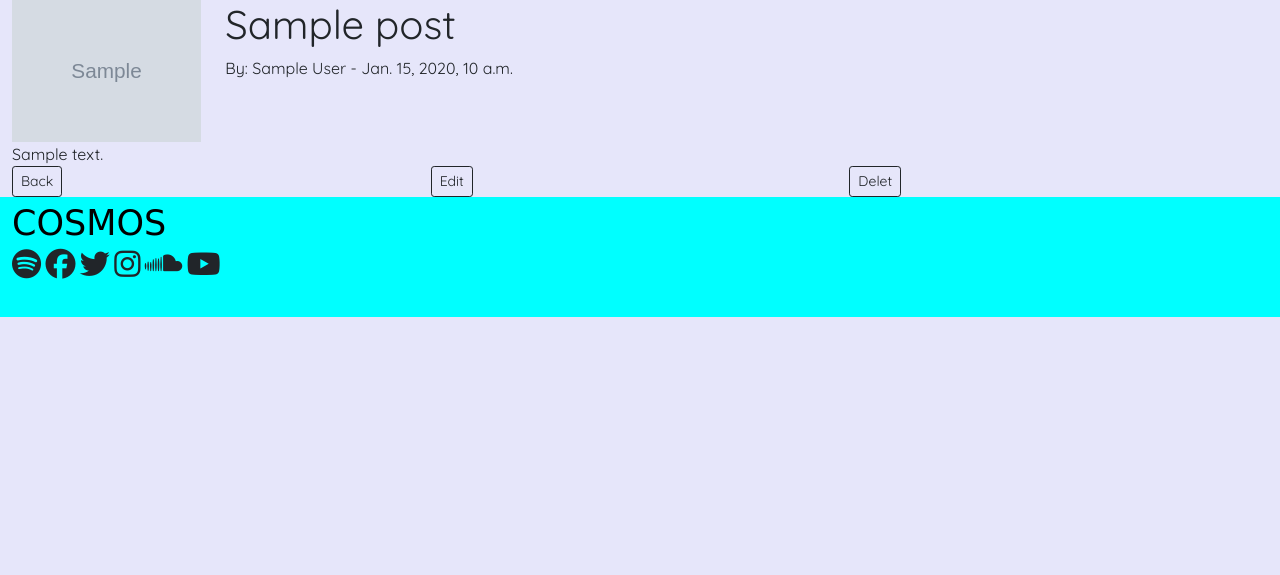
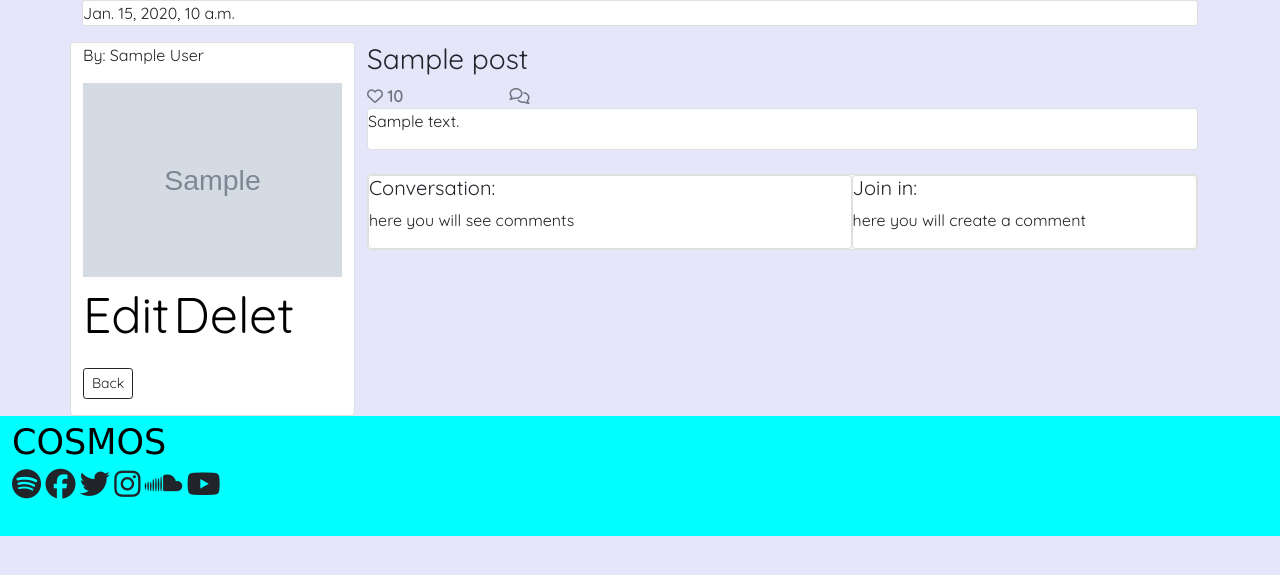
Before and after one commit to stroemlind/cosmos, a Django app: template templates/post_detail.html in a window 1280 px wide; the page is wider, and only the part inside the window is pictured. Shown: the part 182-757 px from the top of that part. Run offline with Django 3.2, Linux system fonts and the light colour scheme; the template is opened without the code that fills it: most values are stand-ins (such as "Sample title", 1, 10 or a date in 2020); grey boxes marked "Sample" are stand-in pictures; some libraries are stand-ins or nearby versions; some web fonts are replaced.

Commit message:
Add basic structure code for post_detail.html

```diff
--- a/templates/post_detail.html
+++ b/templates/post_detail.html
@@ -2,39 +2,83 @@
 
 {% block content %}
 
-<div class="container-fluid">
+<!-- Detail blog post -->
+<div class="container">
+    <!-- The row with created on information -->
     <div class="row">
+        <div class="col">
+            <p class="card">
+                {{ post.created_on}}
+            </p>
+        </div>
+    </div>
 
-        <!-- Detail blog post -->
-        <div class="col-sm-2">
+    <!-- The section with image and information about the author -->
+    <div class="row">
+        <div class="col-md-3 card">
+            <p>By: {{ post.author }}</p>
             {% if "placeholder" in post.image.url %}
             <img src="https://res.cloudinary.com/elistr/image/upload/v1645004389/24_nboztu.png" class="img-fluid rounded-start" alt="Images of text logo with a background of space">
             {% else %}
                 <img src="{{ post.image.url }}" alt="" width="100%">
             {% endif %}
-        </div>
-        <div class="col-sm-8">
-            <h1>{{ post.title }}</h1>
-            <p>By: {{ post.author }} - {{ post.created_on}}</p>
+            <p>
+                <a href="{% url 'edit-post' post.pk %}" role="button">Edit</a>
+                <a href="{% url 'delete-post' post.pk %}" role="button">Delet</a>
+            </p>
+            <p>
+                <a class="btn btn-outline-dark btn-sm" href="{% url 'home' %}" role="button">Back</a>
+            </p>
         </div>
 
-        <div class="col-sm-8">
-            {{ post.content|safe }}
-        </div>
-        <br>
-        <div class="row">
-            <div class="col-4">
-                <a class="btn btn-outline-dark btn-sm" href="{% url 'home' %}" role="button">Back</a>
+        <!-- Section with the title of the post -->
+        <div class="col-md-9">
+            <div class="row">
+                <div class="col">
+                    <h3>{{ post.title }}</h3>
+                </div>
             </div>
-            <div class="col-4">
-                <a class="btn btn-outline-dark btn-sm" href="{% url 'edit-post' post.pk %}" role="button">Edit</a>
+
+            <!-- This div-section with likes comes from the walkthrought project I think therefore I blog -->
+            <div class="row">
+                <div class="col-md-2 col-sm-3">
+                    <strong class="text-secondary"><i class="far fa-heart"></i> {{ post.number_of_likes }} </strong>
+                </div>
+                <div class="col-md-2 col-sm-3">
+                    {% with comments.count as total_comments %}
+                    <strong class="text-secondary"><i class="far fa-comments"></i>
+                        {{ total_comments }}</strong>
+                    {% endwith %}
+                </div>
             </div>
-            <div class="col-4">
-                <a class="btn btn-outline-dark btn-sm" href="{% url 'delete-post' post.pk %}" role="button">Delet</a>
+
+            <!-- The Section of post content and a linebreak -->
+            <div class="card">
+                <p>{{ post.content|safe }}</p>
+            </div>
+            <div class="col">
+                <br>
+            </div>
+
+            <!-- Comment section -->
+            <div class="container card g-0">
+                <div class="row g-0">
+                    <div class="col-md-7 card">
+                        <h5>Conversation:</h5>
+                        <div class="col">
+                            <p>here you will see comments</p>
+                        </div>
+                    </div>
+                    <div class="col-md-5 card">
+                        <h5>Join in:</h5>
+                        <div class="col">
+                            <p>here you will create a comment</p>
+                        </div>
+                    </div>
+                </div>
             </div>
         </div>
-
     </div>
-</div>
+  </div>
 
 {% endblock %}
```
Also changed, not shown: templates/index.html (+4 -3 lines).
